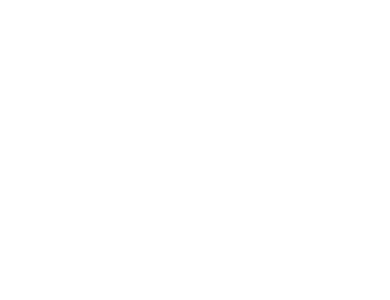
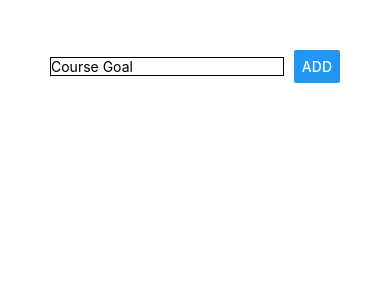
Before and after one commit to japerry911/CourseGoals_RN_Mobile_App, a React Native app: screen / in a window 390 px wide. Shown: the top 300 px of the page. Built offline with nearby package versions, Linux system fonts and the light colour scheme.

Commit message:
Basic styling/header done/played around with FlexBox

```diff
--- a/App.js
+++ b/App.js
@@ -1,11 +1,15 @@
 import React from 'react';
-import { StyleSheet, Text, View, TextInput } from 'react-native';
+import { StyleSheet, Text, View, TextInput, Button } from 'react-native';
 
 export default function App() {
   return (
-    <View>
-      <View>
-        <TextInput />
+    <View style={styles.mainContainerStyle}>
+      <View style={styles.headerViewStyle}>
+        <TextInput
+          style={styles.headerInputStyle}
+          placeholder='Course Goal'
+        />
+        <Button title='ADD' />
       </View>
       <View>
       </View>
@@ -13,4 +17,19 @@
   );
 }
 
-const styles = StyleSheet.create({});
+const styles = StyleSheet.create({
+  mainContainerStyle: {
+    padding: 50
+  },
+  headerViewStyle: {
+    flexDirection: 'row',
+    justifyContent: 'space-between',
+    alignItems: 'center'
+  },
+  headerInputStyle: {
+    borderColor: 'black',
+    borderWidth: 1,
+    flex: 1,
+    marginRight: 10
+  }
+});
```
